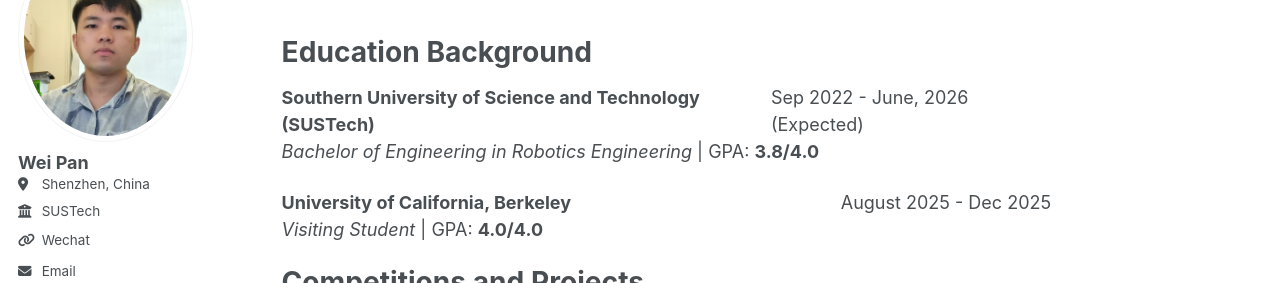
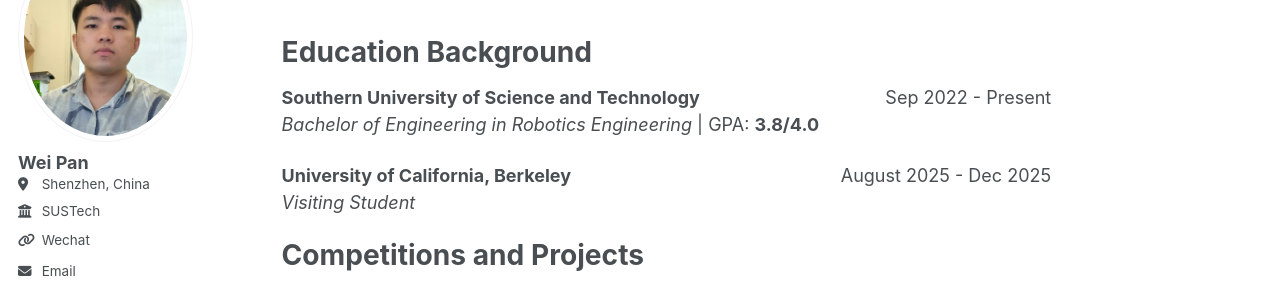
Before and after one commit to WeisonWEileen/weisonweileen.github.io, a Jekyll site: the page built from _pages/about.md, in a window 1280 px wide and 900 px high, scrolled down 905 px, cut to the strip 173-456 px from the top of the window. Built offline with Jekyll 4.4.1, drawn with Linux system fonts in a browser that asks for light colours.

Commit message:
update
Signed-off-by: weisonweileen <weisonweileen@gmail.com>

```diff
--- a/_pages/about.md
+++ b/_pages/about.md
@@ -111,8 +111,8 @@ Education Background
 ======
 
 <div style="display: flex; justify-content: space-between; align-items: baseline;">
-    <b>Southern University of Science and Technology (SUSTech)</b>
-    <span>Sep 2022 - June, 2026 (Expected)</span>
+    <b>Southern University of Science and Technology</b>
+    <span>Sep 2022 - Present</span>
 </div>
 <i>Bachelor of Engineering in Robotics Engineering</i> | GPA: <b>3.8/4.0</b>
 
@@ -120,7 +120,7 @@ Education Background
     <b>University of California, Berkeley</b>
     <span>August 2025 - Dec 2025</span>
 </div>
-<i>Visiting Student</i> | GPA: <b>4.0/4.0</b>
+<i>Visiting Student</i>
 
 Competitions and Projects
 ======
```
Also changed, not shown: 2 other files.
